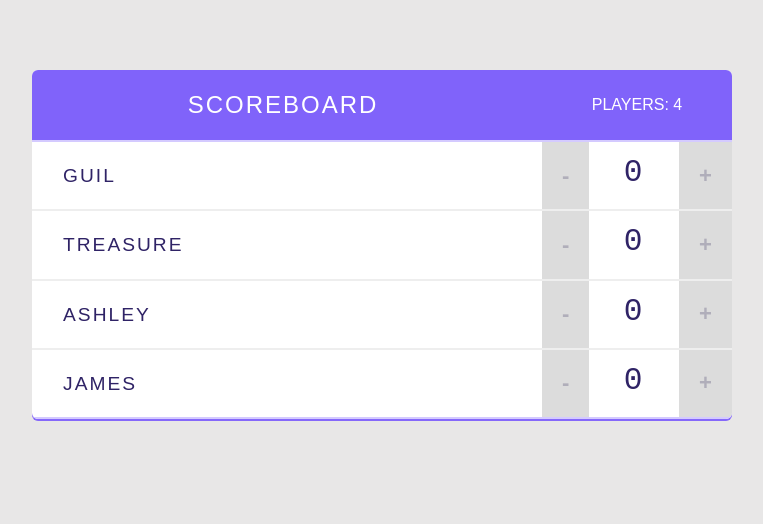
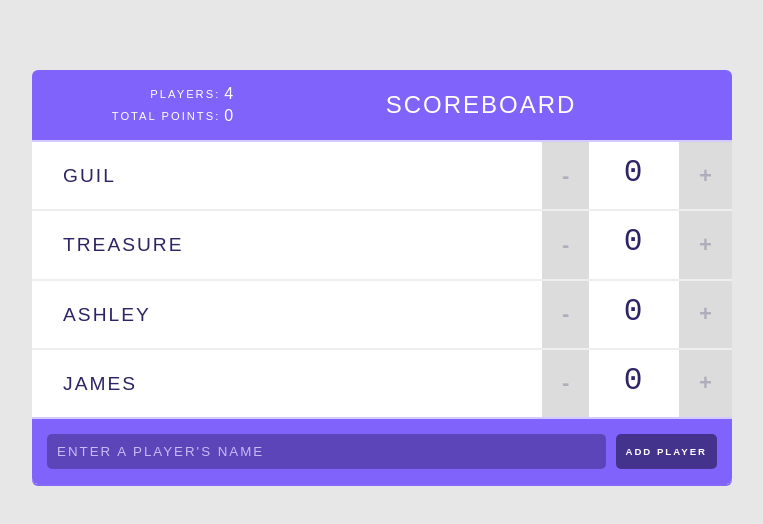
Before and after one commit to leitto10/practice-reactjs, a React (Create React App) app: page / in a window 1280 px wide. Shown: the top 524 px of the page, without its empty margins (258-1021 px from the left). Built offline with nearby package versions, Linux system fonts and the light colour scheme.

Commit message:
adding more components for a better UI

```diff
--- a/src/App.js
+++ b/src/App.js
@@ -1,30 +1,62 @@
 // Practice React with components
-
-import React from 'react';
+import React, {Component} from 'react';
 import './styles.css';
 
-export default class App extends React.Component {
+import Header from './components/Header';
+import Player from './components/Player';
+import AddPlayerForm from './components/AddPlayerForm';
+
+export default class App extends Component {
   state = {
     players: [
       {
         name: "Guil",
+        score: 0,
         id: 1
       },
       {
         name: "Treasure",
+        score: 0,
         id: 2
       },
       {
         name: "Ashley",
+        score: 0,
         id: 3
       },
       {
         name: "James",
+        score: 0,
         id: 4
       }
     ]
 
   };
+
+  // player id counter
+  prevPlayerId = 4;
+
+   hangleScoreChange = (index, delta) => {
+      this.setState( prevState => ({
+          score: prevState.players[index].score += delta
+      }));
+     console.log('index: ' + index, 'delta: ' + delta)
+  }
+
+  handleAddPlayer = (name) => {
+    this.setState( prevState => {
+      return {
+        players: [
+          ...prevState.players,
+          {
+            name,
+            score: 0,
+            id: this.prevPlayerId += 1
+          }
+        ]
+      }
+    });
+  }
 
   handleRemovePlayer = (id) => {
     this.setState( prevState => {
@@ -37,68 +69,23 @@ export default class App extends React.Component {
   render() {
     return (
       <div className="scoreboard">
-        <Header title="Scoreboard" totalPlayer={this.state.players.length}/>
-        {this.state.players.map( players =>
+        <Header
+        title="Scoreboard"
+        players={this.state.players}/>
+
+        {this.state.players.map( (players, index) =>
           <Player
           name={players.name}
+          score={players.score}
           id={players.id}
           key={players.id.toString()}
+          index={index}
+          changeScore={this.hangleScoreChange}
           removePlayer={this.handleRemovePlayer}
           />
         )}
+        <AddPlayerForm addPlayer={this.handleAddPlayer}/>
     </div>
     );
   }
 }
-
-// This is the Header Component
-const Header = (props) => {
-  return(
-    <header>
-      <h1>{props.title}</h1>
-      <span className="stats">Players: {props.totalPlayer}</span>
-    </header>
-  );
-}
-
-// This is the Player component
-const Player = (props) => {
-  return(
-    <div className="player">
-      <span className="player-name">
-        <button className="remove-player" onClick={() => props.removePlayer(props.id)}>x</button>
-        {props.name}
-      </span>
-      <Counter />
-    </div>
-  );
-}
-
-// This is the Counter component
-class Counter extends React.Component {
-  state = {
-    score: 0
-  };
-
-  incrementScore = () => {
-    this.setState( prevState => ({
-        score: prevState.score + 1
-    }));
-  }
-
-  decrementScore = () => {
-    this.setState( prevState => ({
-        score: prevState.score - 1
-    }));
-  }
-
-  render(){
-    return(
-      <div className="counter">
-        <button className="counter-action decrement" onClick={this.decrementScore}> - </button>
-        <span className="counter-score">{this.state.score}</span>
-        <button className="counter-action decrement" onClick={this.incrementScore}> + </button>
-      </div>
-    );
-  }
-}
--- /dev/null
+++ b/src/components/AddPlayerForm.js
@@ -0,0 +1,38 @@
+import React, { Component } from 'react';
+
+class AddPlayerForm extends Component {
+
+  state = {
+    value: ''
+  };
+
+  handleValueChange = (e) => {
+    this.setState({ value: e.target.value });
+  }
+
+  handleSubmit = (e) => {
+    e.preventDefault();
+    this.props.addPlayer(this.state.value);
+    this.setState({ value: ''});
+  }
+
+  render() {
+    console.log(this.state.value);
+    return(
+      <form onSubmit={this.handleSubmit}>
+        <input
+          type="text"
+          value={this.state.value}
+          onChange={this.handleValueChange}
+          placeholder="Enter a player's name"
+        />
+        <input
+        type="submit"
+        value="Add Player"
+        />
+      </form>
+    );
+  }
+}
+
+export default AddPlayerForm;
--- /dev/null
+++ b/src/components/Counter.js
@@ -0,0 +1,17 @@
+// This is the Counter component
+import React from 'react';
+
+const Counter = (props) => {
+
+  let index = props.index;
+
+    return(
+      <div className="counter">
+        <button className="counter-action decrement" onClick={() => props.changeScore(index, -1)}> - </button>
+        <span className="counter-score">{props.score}</span>
+        <button className="counter-action decrement" onClick={() => props.changeScore(index, 1)}> + </button>
+      </div>
+    );
+}
+
+export default Counter;
--- /dev/null
+++ b/src/components/Header.js
@@ -0,0 +1,15 @@
+// This is the Header Component
+import React from 'react';
+import Stats from './Stats';
+
+const Header = (props) => {
+  return(
+    <header>
+      <Stats
+      players={props.players}/>
+      <h1>{props.title}</h1>
+    </header>
+  );
+}
+
+export default Header;
--- /dev/null
+++ b/src/components/Player.js
@@ -0,0 +1,20 @@
+// This is the Player component
+import React from 'react';
+import Counter from './Counter';
+
+const Player = (props) => {
+  return(
+    <div className="player">
+      <span className="player-name">
+        <button className="remove-player" onClick={() => props.removePlayer(props.id)}>x</button>
+        {props.name}
+      </span>
+      <Counter score={props.score}
+      index={props.index}
+      changeScore={props.changeScore}
+      />
+    </div>
+  );
+}
+
+export default Player;
--- /dev/null
+++ b/src/components/Stats.js
@@ -0,0 +1,26 @@
+import React from 'react';
+
+const Stats = (props) => {
+
+const totalPlayers = props.players.length;
+const totalPoints = props.players.reduce((total, player) => {
+  return total + player.score;
+}, 0);
+
+  return(
+    <table className="stats">
+      <tbody>
+        <tr>
+          <td>Players:</td>
+          <td>{totalPlayers}</td>
+        </tr>
+        <tr>
+          <td>Total Points:</td>
+          <td>{totalPoints}</td>
+        </tr>
+      </tbody>
+    </table>
+  );
+}
+
+export default Stats;
```
